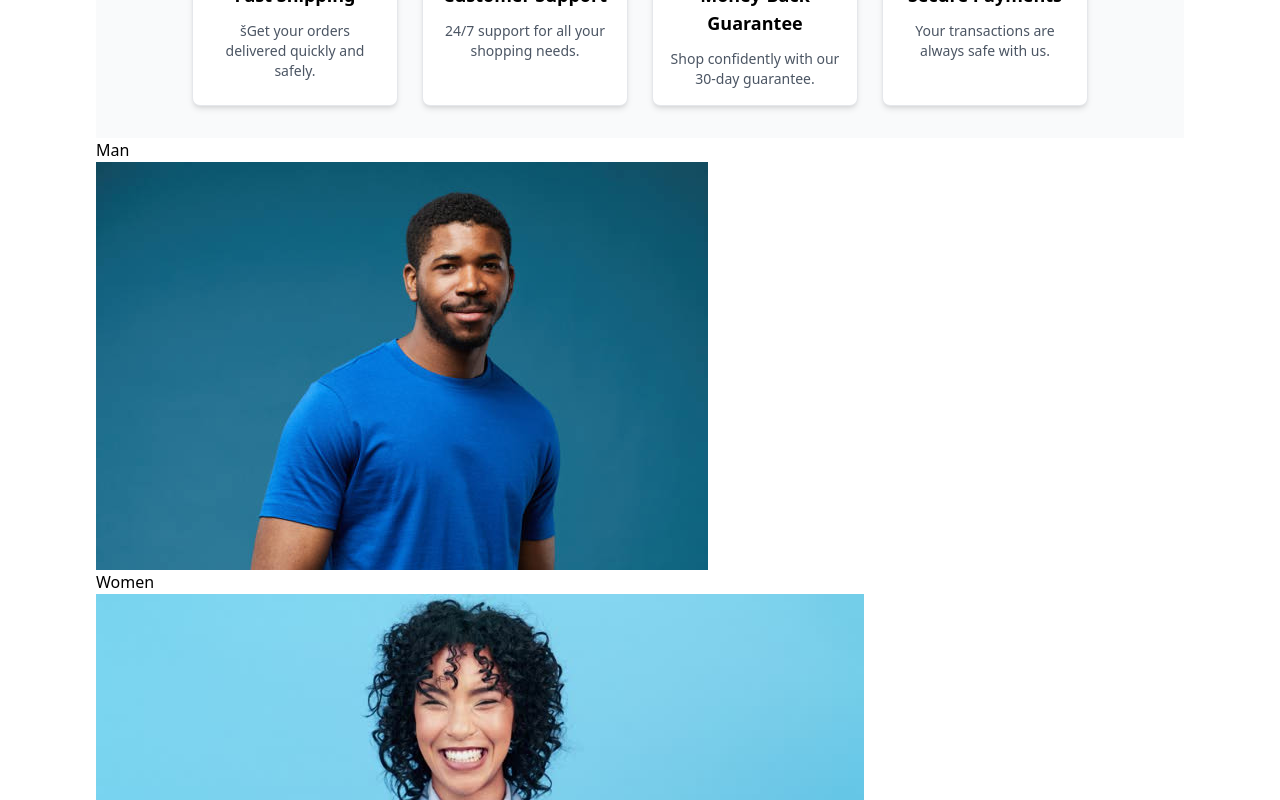
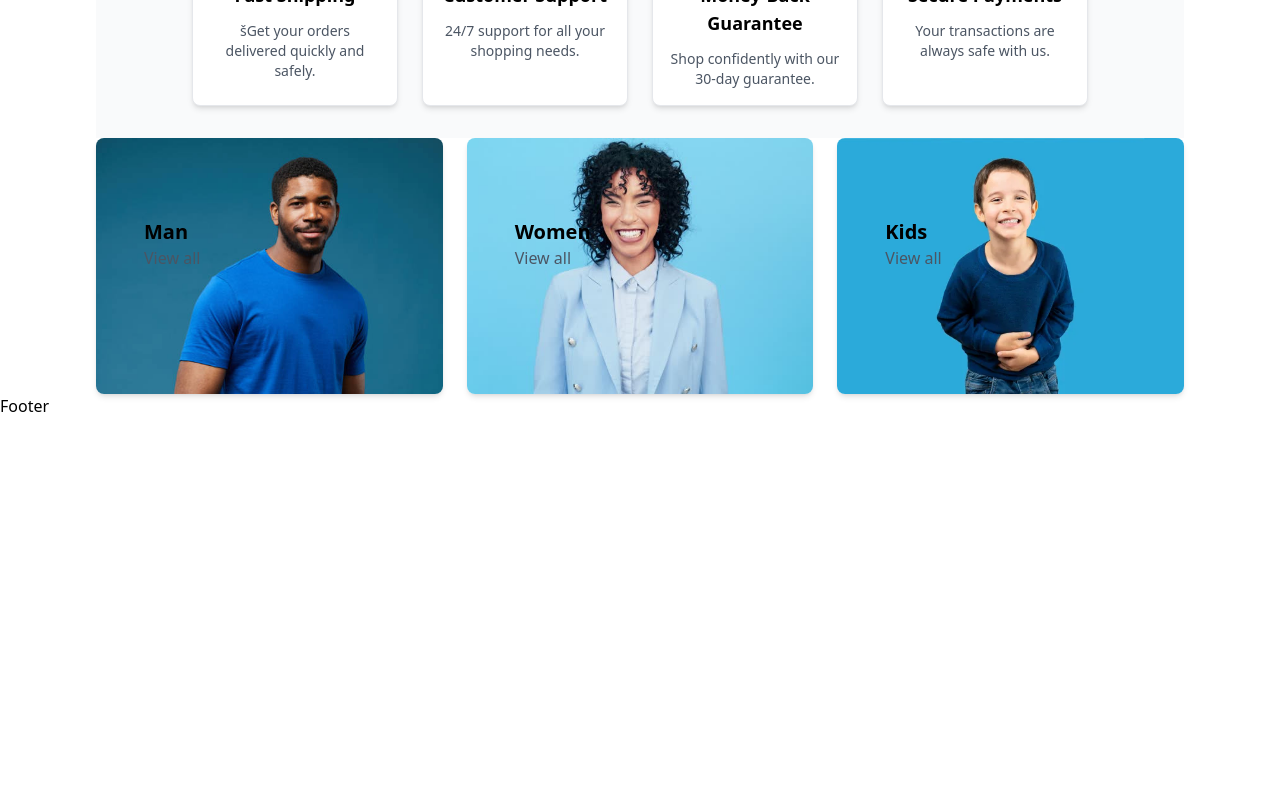
Before and after one commit to NikolaLubarda/eCommerce, a React (Vite) app: page / in a window 1280 px wide. Shown: the part 660-1460 px from the top of the page. After the commit the page ends 1078 px from the top, so only its background shows below. Built offline with nearby package versions, Linux system fonts and the light colour scheme.

Commit message:
Categories2

```diff
--- a/src/components/CategorySection.jsx
+++ b/src/components/CategorySection.jsx
@@ -17,14 +17,20 @@ const categories = [
 
 const CategorySection = ({ props }) => {
   return (
-    <div>
+    <div className="container mx-auto grid grid-cols-1 sm:grid-cols-3 gap-6">
       {categories.map((category, index) => (
-        <ul>
-          <li>
-            {category.title}
-            <img src={category.imageUrl} alt={index} />
-          </li>
-        </ul>
+        <div className="relative h-64 transform transition-transform duration-300 hover:scale-105 cursor-pointer">
+          {" "}
+          <img
+            src={category.imageUrl}
+            alt={category.title}
+            className="w-full h-full object-cover rounded-lg shadow-md"
+          />{" "}
+          <div className="absolute top-20 left-12">
+            <p className="text-xl font-bold ">{category.title}</p>
+            <p className="text-gray-600">View all</p>
+          </div>
+        </div>
       ))}
     </div>
   );
--- a/src/components/InfoSection.jsx
+++ b/src/components/InfoSection.jsx
@@ -36,7 +36,9 @@ const InfoSection = () => {
         {features.map((feature, index) => (
           <div
             key={index}
-            className="flex flex-col items-center text-center space-y-3 p-4 border rounded-lg bg-white shadow-md"
+            className="flex flex-col items-center text-center space-y-3 p-4 border rounded-lg bg-white shadow-md
+            transform transition-transform duration-300 hover:scale-105 cursor-pointer
+            "
           >
             {feature.icon}
             <h3 className="text-lg font-semibold">{feature.title}</h3>
```
